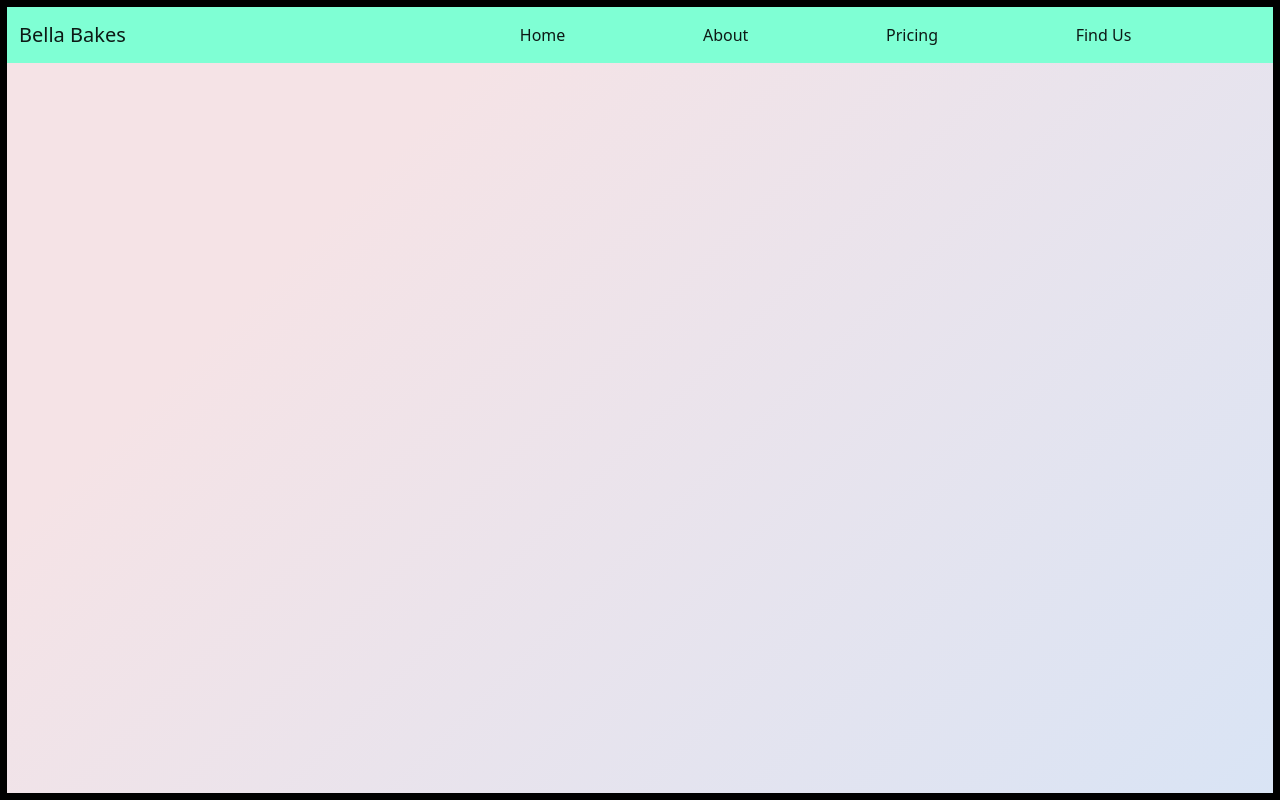
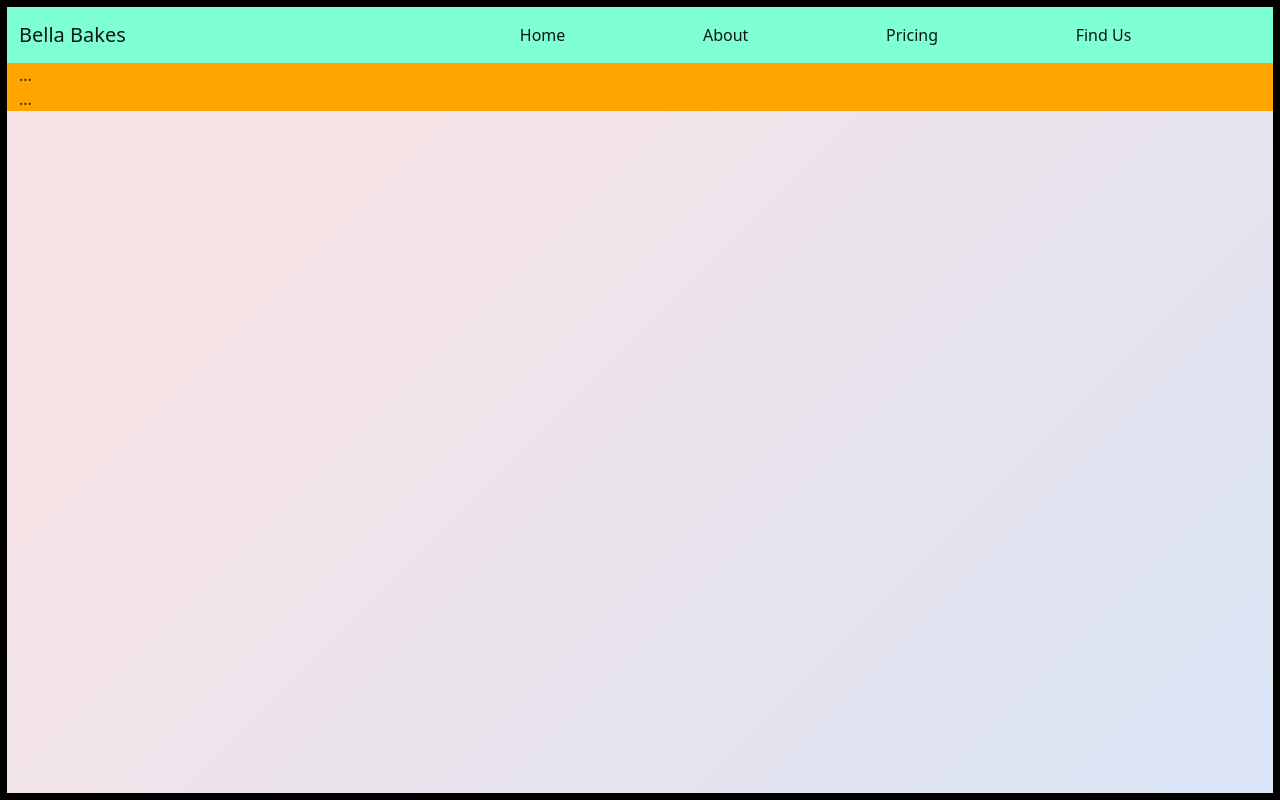
Before and after one commit to Arita-wa-Security/bella-bakes, a React (Vite) app: page /home in a window 1280 px wide. Built offline with nearby package versions, Linux system fonts and the light colour scheme.

Commit message:
feat: Deleting unneccessry modules

```diff
--- a/src/App.jsx
+++ b/src/App.jsx
@@ -1,8 +1,6 @@
 import ReactDOM from "react-dom/client"
 import {BrowserRouter, Routes, Route} from 'react-router-dom'
 import { useState } from 'react'
-import reactLogo from './assets/react.svg'
-import viteLogo from '/vite.svg'
 import Navbar from "./Components/Navbar/Navbar"
 import Home from  "./Components/Home/home"
 import './App.css'
@@ -13,9 +11,10 @@
   return (
     <>
       <Navbar />
+      <Home />
       <BrowserRouter>
       <Routes>
-        <Route path="/" element={<Home />}/>
+        <Route path="/home" element={<Home />}/>
       </Routes>
       </BrowserRouter>
       {/* <div>
```
